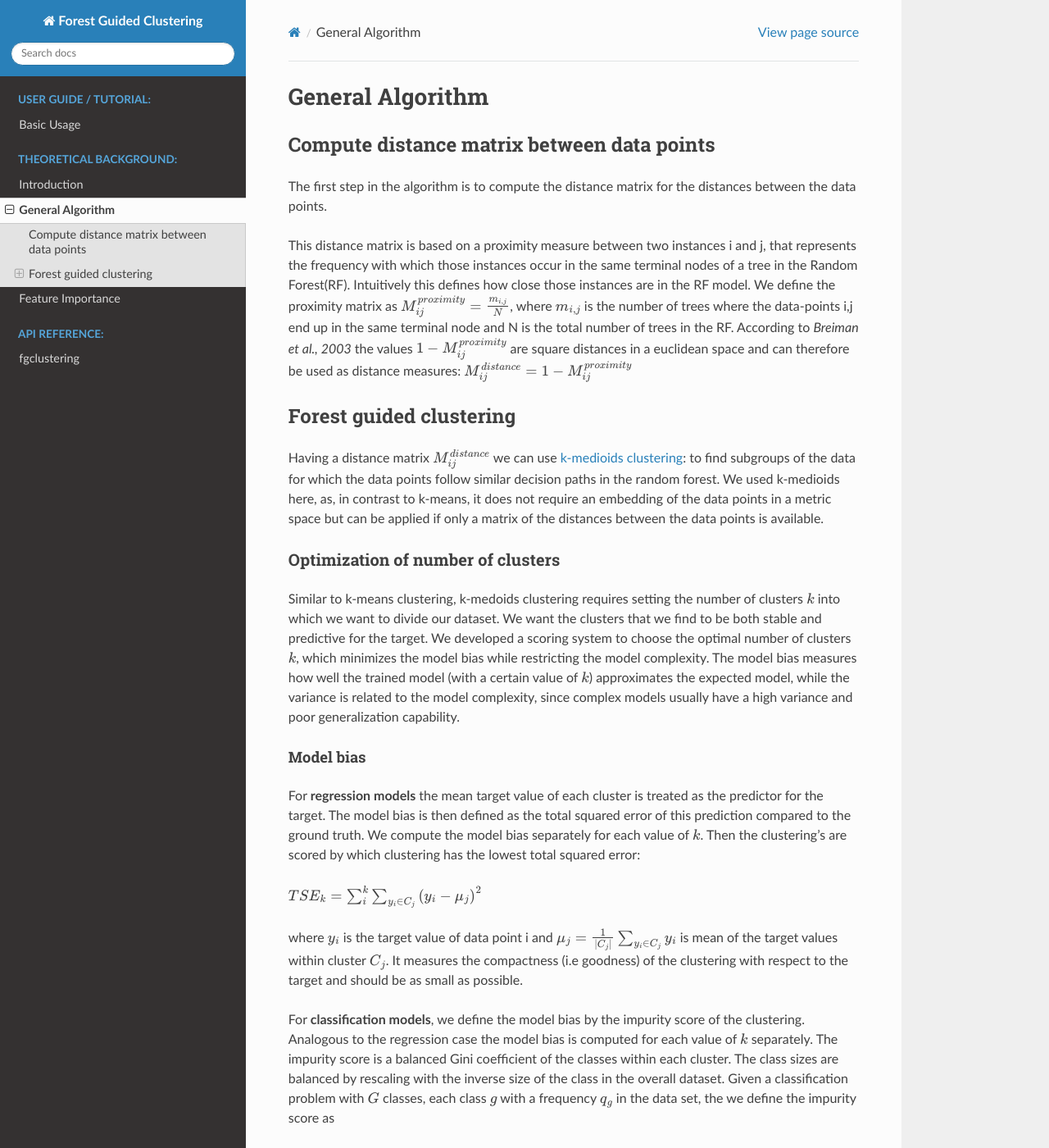
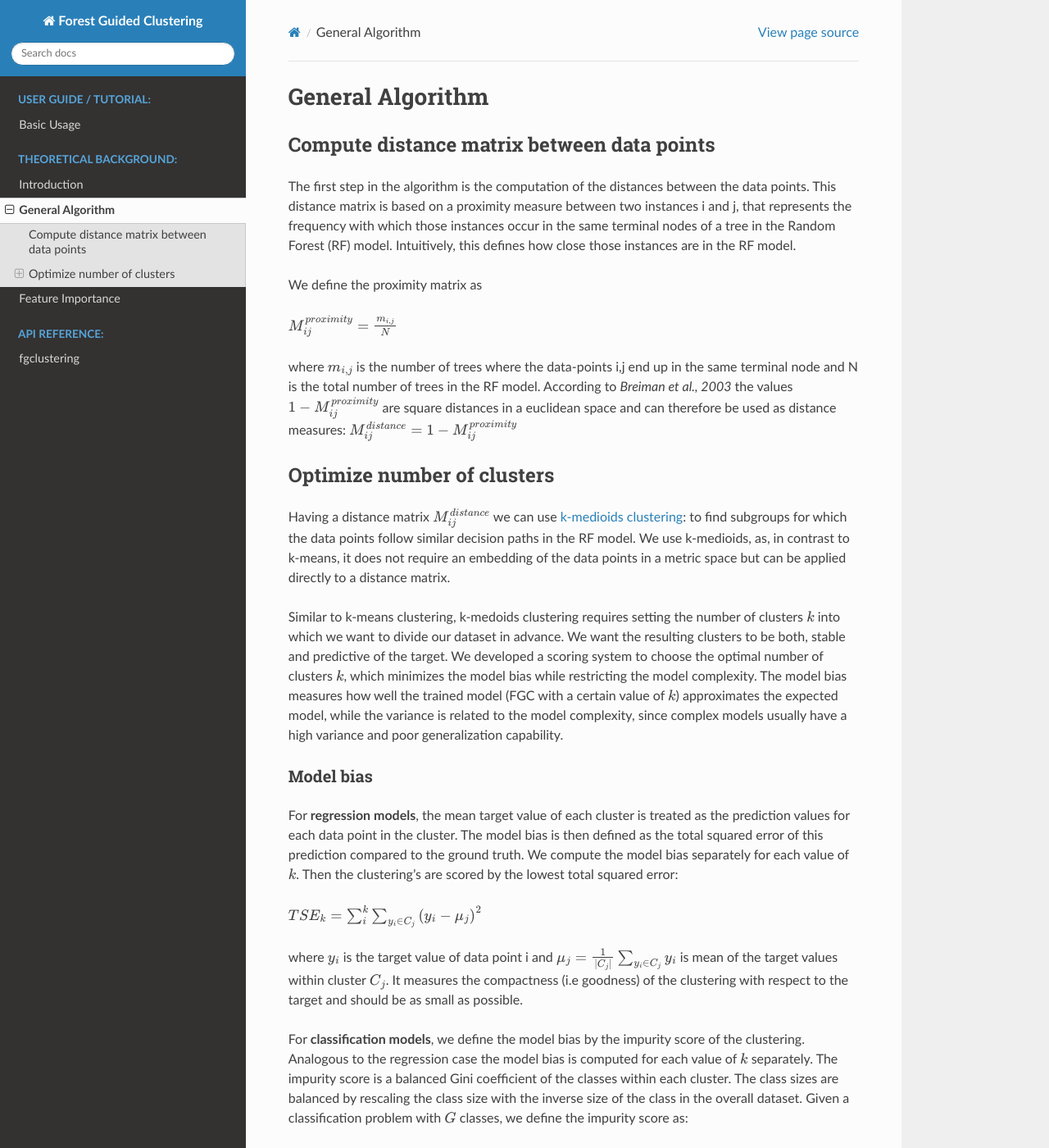
Before and after one commit to HelmholtzAI-Consultants-Munich/fg-clustering, a Sphinx documentation site: the page built from docs/source/general_algorithm.rst, in a window 1280 px wide and 1400 px high. Shown: the whole window at 82% size. Built offline with Sphinx 7.4.7 and the Read the Docs theme 2.0.0, drawn with Linux system fonts in a browser that asks for light colours; pages that are not in the unit, such as notebooks, are missing from menus; some of the changed text lies outside the part shown.

Commit message:
Update general_algorithm.rst

```diff
--- a/docs/source/general_algorithm.rst
+++ b/docs/source/general_algorithm.rst
@@ -3,72 +3,45 @@
 
 Compute distance matrix between data points
 --------------------------------------------
-The first step in the algorithm is to compute the distance matrix for the distances between the data points.
+The first step in the algorithm is the computation of the distances between the data points. This distance matrix is based on a proximity measure between two instances i and j, that represents the frequency with which those instances occur in the same terminal nodes of a tree in the Random Forest (RF) model. Intuitively, this defines how close those instances are in the RF model.
 
-This distance matrix is based on a proximity measure between two instances i and j, that represents the
-frequency with which those instances occur in the same terminal nodes of a
-tree in the Random Forest(RF). Intuitively this defines how close those instances are in the RF
-model.
-We define the proximity matrix as :math:`M^{proximity}_{ij} = \frac{m_{i,j}}{N}`, where :math:`m_{i,j}` is the number of trees where the data-points i,j end up in the same terminal node and N is the total number of trees in the RF.
-According to *Breiman et al., 2003* the values :math:`1-M^{proximity}_{ij}` are square distances in a euclidean space and can therefore be used as distance measures:
-:math:`M^{distance}_{ij} = 1-M^{proximity}_{ij}`
+We define the proximity matrix as
+
+:math:`M^{proximity}_{ij} = \frac{m_{i,j}}{N}`
+
+where :math:`m_{i,j}` is the number of trees where the data-points i,j end up in the same terminal node and N is the total number of trees in the RF model. According to *Breiman et al., 2003* the values :math:`1-M^{proximity}_{ij}` are square distances in a euclidean space and can therefore be used as distance measures: :math:`M^{distance}_{ij} = 1-M^{proximity}_{ij}`
 
 
-Forest guided clustering
+Optimize number of clusters
 ------------------------
-Having a distance matrix :math:`M^{distance}_{ij}` we can use  `k-medioids clustering <https://en.wikipedia.org/wiki/K-medoids>`_:
-to find subgroups of the data for which the data points follow similar decision paths in the random forest.
-We used k-medioids here, as, in contrast to k-means, it does not require an embedding of the data points in a metric space
-but can be applied if only a matrix of the distances between the data points is available.
+Having a distance matrix :math:`M^{distance}_{ij}` we can use  `k-medioids clustering <https://en.wikipedia.org/wiki/K-medoids>`_: to find subgroups for which the data points follow similar decision paths in the RF model. We use k-medioids, as, in contrast to k-means, it does not require an embedding of the data points in a metric space but can be applied directly to a distance matrix.
 
-Optimization of number of clusters
+Similar to k-means clustering, k-medoids clustering requires setting the number of clusters :math:`k` into which we want to divide our dataset in advance. We want the resulting clusters to be both, stable and predictive of the target. We developed a scoring system to choose the optimal number of clusters :math:`k`, which minimizes the model bias while restricting the model complexity. The model bias measures how well the trained model (FGC with a certain value of :math:`k`) approximates the expected model, while the variance is related to the model complexity, since complex models usually have a high variance and poor generalization capability.
+
+Model bias
 ^^^^^^^^^^^^^^^^^^^^^^^^^^^^^^^^^^^^
 
-Similar to k-means clustering, k-medoids clustering requires setting the number of clusters :math:`k` into which we want to divide our dataset.
-We want the clusters that we find to be both stable and predictive for the target.
-We developed a scoring system to choose
-the optimal number of clusters :math:`k`, which minimizes the model bias while
-restricting the model complexity. The model bias measures how well the
-trained model (with a certain value of :math:`k`) approximates the expected model,
-while the variance is related to the model complexity, since complex models
-usually have a high variance and poor generalization capability.
-
-Model bias
-"""""""""""""
-
-For **regression models** the mean target value of each cluster is treated as the predictor for the target. The model bias
-is then defined as the total squared error of this prediction compared to the ground truth. We compute the model bias separately for each value of :math:`k`.
-Then the clustering's are scored by which clustering has the lowest total squared error:
+For **regression models**, the mean target value of each cluster is treated as the prediction values for each data point in the cluster. The model bias is then defined as the total squared error of this prediction compared to the ground truth. We compute the model bias separately for each value of :math:`k`. Then the clustering's are scored by the lowest total squared error:
 
 :math:`TSE_k = \sum_i^k \sum_{y_i \in C_j} \left( y_i - \mu_j \right)^2`
 
-where :math:`y_i` is the target value of data point i and :math:`\mu_j = \frac{1}{|C_j|}\sum_{y_i \in C_j} y_i` is mean of the target values within cluster :math:`C_j`. It measures the compactness (i.e
-goodness) of the clustering with respect to the target and should be as small as possible.
+where :math:`y_i` is the target value of data point i and :math:`\mu_j = \frac{1}{|C_j|}\sum_{y_i \in C_j} y_i` is mean of the target values within cluster :math:`C_j`. It measures the compactness (i.e goodness) of the clustering with respect to the target and should be as small as possible.
 
-For **classification models**, we define the model bias by the impurity score of the clustering. Analogous to the regression case the model bias is computed for each value of :math:`k` separately.
-The impurity score is a balanced Gini coefficient of the classes within each cluster. The class sizes are balanced by rescaling with the inverse size of the class in the overall dataset.
-Given a classification problem with :math:`G` classes, each class :math:`g` with a frequency :math:`q_g` in the data set,
-the we define the impurity score as
+For **classification models**, we define the model bias by the impurity score of the clustering. Analogous to the regression case the model bias is computed for each value of :math:`k` separately. The impurity score is a balanced Gini coefficient of the classes within each cluster. The class sizes are balanced by rescaling the class size with the inverse size of the class in the overall dataset. Given a classification problem with :math:`G` classes, we define the impurity score as:
 
 :math:`IS_k = \sum_i^k \left( 1- \sum_{g=1}^G b^2_{i,g} \right)`
 
-where the balanced per cluster frequency
-:math:`b_{i,g} = \frac{1}{\sum_{g=1}^G \frac{p_{i,g}}{q_g}} \frac{p_{i,g}}{q_g}` of class :math:`g` in cluster :math:`i` is the normalized weighted frequency :math:`p_{i,g}` of class :math:`g` in cluster :math:`i` weighted by the total frequency :math:`q_g` of class :math:`g`
+where the balanced per cluster frequency :math:`b_{i,g} = \frac{1}{\sum_{g=1}^G \frac{p_{i,g}}{q_g}} \frac{p_{i,g}}{q_g}` of class :math:`g` in cluster :math:`i` is the normalized frequency :math:`p_{i,g}` of class :math:`g` in cluster :math:`i`, weighted by the total frequency :math:`q_g` of class :math:`g` in the data set.
 
 
 
 Model variance
-"""""""""""""""""
+^^^^^^^^^^^^^^^^^^^^^^^^^^^^^^^^^^^^
 
-We restrict the model variance by discarding too complex models. We define
-the complexity of the clustering for each value of :math:`k` by its stability. The
-stability of each cluster :math:`i` in the clustering is measured by the average Jaccard
-Similarity between the original cluster :math:`A` and :math:`n` bootstrapped clusters :math:`B_b`:
+We restrict the model variance by discarding too complex models. We define the complexity of the clustering for each value of :math:`k` by its stability. The
+stability of each cluster :math:`i` in the clustering is measured by the average Jaccard Similarity between the original cluster :math:`A` and :math:`n` bootstrapped clusters :math:`B_b`:
 
 :math:`JS_i(A|B) = \frac{\sum_{b=1}^n\frac{|A ∩ B_b|}{|A ∪ B_b|}}{n}`
 
-Jaccard similarity values > 0.6 are usually indicative of stable patterns in the
-data (*Hennig, 2008*). Only stable clusterings, i.e. clustering with low variance,
-are considered as clustering candidates. Hence, the optimal number of
-clusters :math:`k` is the one yielding the minimum model bias, while having a stable
-clustering.
+Jaccard similarity values > 0.6 are usually indicative of stable patterns in the data (*Hennig, 2008*). Only stable clusterings, i.e. clustering with low variance,
+are considered as clustering candidates. Hence, the optimal number of clusters :math:`k` is the one yielding the minimum model bias, while having a stable clustering.
```
